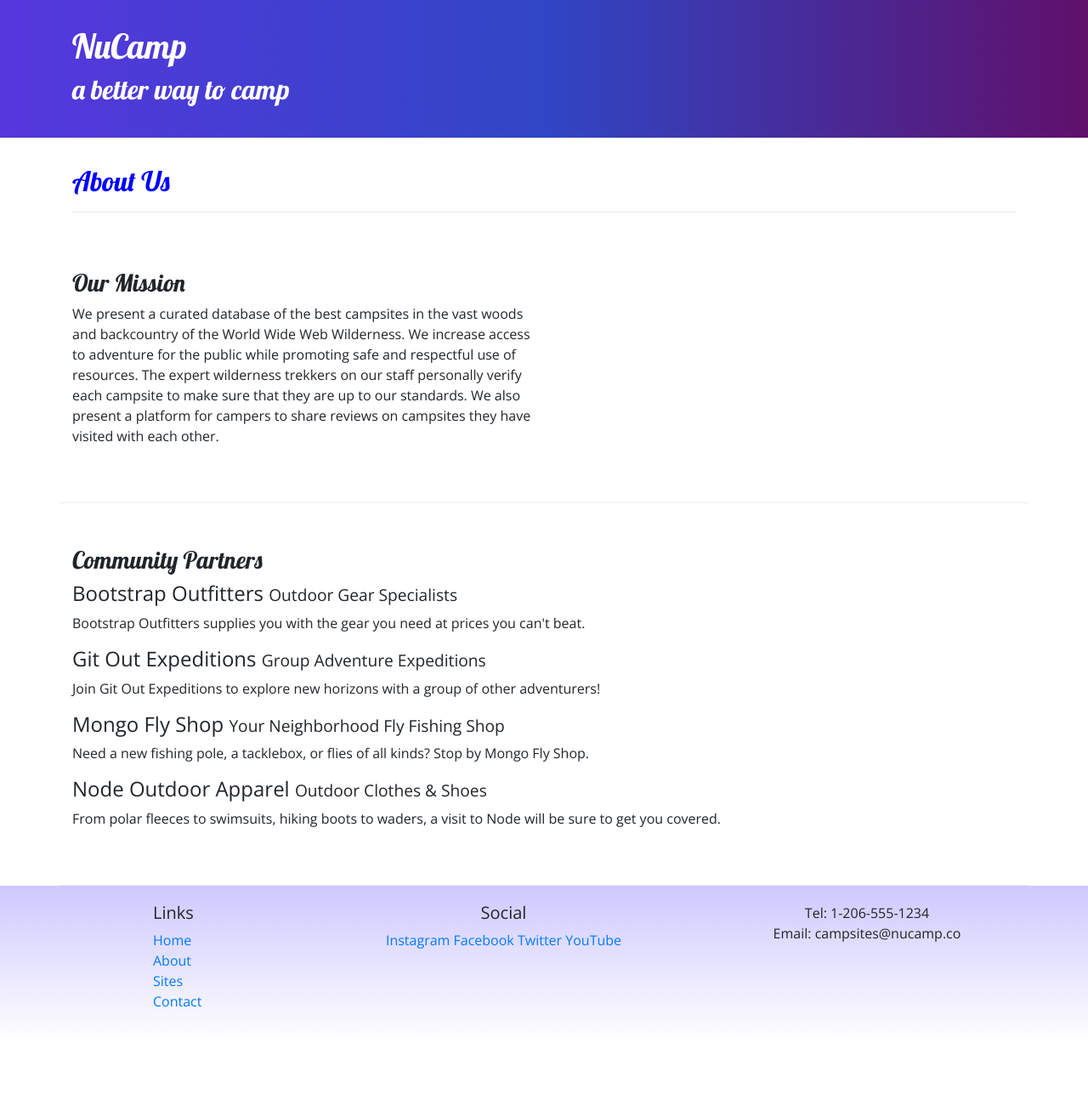
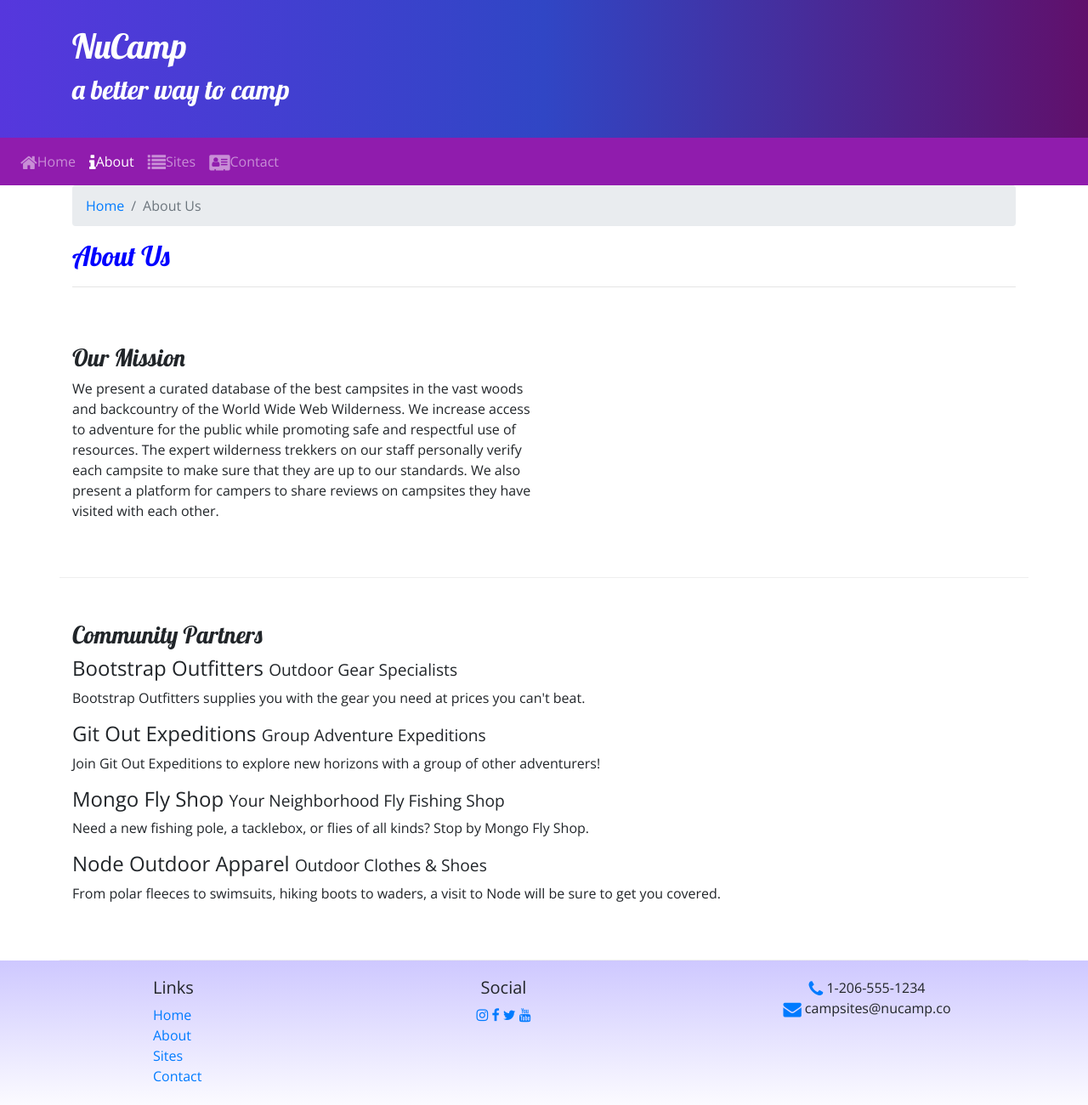
Before and after one commit to gelo650/nucampProject1, a website: page aboutus.html in a window 1280 px wide. Shown: the whole page at 85% size. Before the commit the page ends 1226 px from the top, so only its background shows below. Drawn offline with nearby package versions, Linux system fonts and the light colour scheme.

Commit message:
Icon Fonts Added

```diff
--- a/aboutus.html
+++ b/aboutus.html
@@ -1,5 +1,7 @@
 <!DOCTYPE html>
 <html lang="en">
+
+
 
     <head>
         <!-- Required meta tags always come first -->
@@ -10,6 +12,7 @@
         <link rel="stylesheet" href="node_modules/bootstrap/dist/css/bootstrap.min.css" />
 
         <!-- Additional CSS must be placed after Bootstrap CSS -->
+        <link rel="stylesheet" href="node_modules/font-awesome/css/font-awesome.min.css" />
         <link rel="stylesheet" href="https://fonts.googleapis.com/css?family=Lobster|Open+Sans" />
         <link rel="stylesheet" href="css/styles.css" />
         <title>NuCamp: A Better Way To Camp</title>
@@ -28,9 +31,37 @@
             </div>
         </header>
 
+        <nav class="navbar navbar-expand-sm navbar-dark sticky-top">
+            <div class="coontainer">
+                <button class="navbar-toggler" type="button" data-toggle="collapse" data-target="nucampNavbar">
+                    <span class="navbar-toggler-icon"></span>
+                </button>
+
+                <div class="collapse navbar-collapse" id="nucampNavbar">
+                    <ul class="navbar-nav">
+                        <li class="nav-item"><a class="nav-link" href="index.html"><i
+                                    class="fa fa-home fa-lg"></i>Home</a></li>
+                        <li class="nav-item active"><a class="nav-link" href="aboutus.html"> <i
+                                    class="fa fa-info fa-lg"> </i>About</a></li>
+                        <li class="nav-item"><a class="nav-link" href="#"> <i class="fa fa-list fa-lg"> </i>Sites</a>
+                        </li>
+                        <li class="nav-item"><a class="nav-link" href="#"> <i class="fa fa-address-card fa-lg">
+                                </i>Contact</a></li>
+                    </ul>
+                </div>
+            </div>
+        </nav>
+
+
+
+
         <div class="container">
             <div class="row">
                 <div class="col-12">
+                    <ol class="breadcrumb">
+                        <li class="breadcrumb-item"><a href="index.html">Home</a></li>
+                        <li class="breadcrumb-item active">About Us</li>
+                    </ol>
                     <h2>About Us</h2>
                     <hr />
                 </div>
@@ -82,14 +113,14 @@
                     </div>
                     <div class="col-6 col-sm-5 text-center">
                         <h5>Social</h5>
-                        <a href="http://instagram.com/">Instagram</a>
-                        <a href="http://facebook.com/">Facebook</a>
-                        <a href="http://twitter.com/">Twitter</a>
-                        <a href="http://youtube.com/">YouTube</a>
+                        <a href="http://instagram.com/"><i class="fa fa-instagram"></i></a>
+                        <a href="http://facebook.com/"><i class="fa fa-facebook"></i></a>
+                        <a href="http://twitter.com/"><i class="fa fa-twitter"></i></a>
+                        <a href="http://youtube.com/"><i class="fa fa-youtube"></i></a>
                     </div>
                     <div class="col-sm-4 text-center">
-                        Tel: 1-206-555-1234<br />
-                        Email: campsites@nucamp.co
+                        <i class="fa fa-phone fa-lg text-primary"></i> 1-206-555-1234<br />
+                        <i class="fa fa-envelope fa-lg text-primary"></i> campsites@nucamp.co
                     </div>
                 </div>
             </div>
--- a/css/styles.css
+++ b/css/styles.css
@@ -22,6 +22,7 @@ footer {
 }
 
 .jumbotron {
+	margin: 0;
 	padding: 30px;
 	background-image: linear-gradient(to right, #5637dd, #3046c5, #60106b);
 	color: white;
@@ -32,3 +33,7 @@ footer {
 	border-bottom: 1px ridge;
 	min-height: 200px;
 }
+
+.navbar {
+	background-color: #901cad;
+}
--- a/package.json
+++ b/package.json
@@ -15,6 +15,7 @@
 	},
 	"dependencies": {
 		"bootstrap": "^4.5.0",
+		"font-awesome": "^4.7.0",
 		"jquery": "^3.5.1",
 		"popper.js": "^1.16.1"
 	}
```
Also changed, not shown: index.html (+29 -7 lines), 1 other file.
